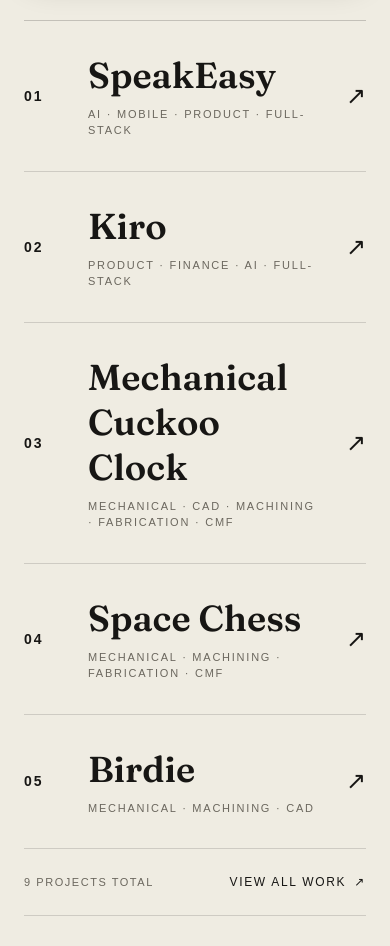
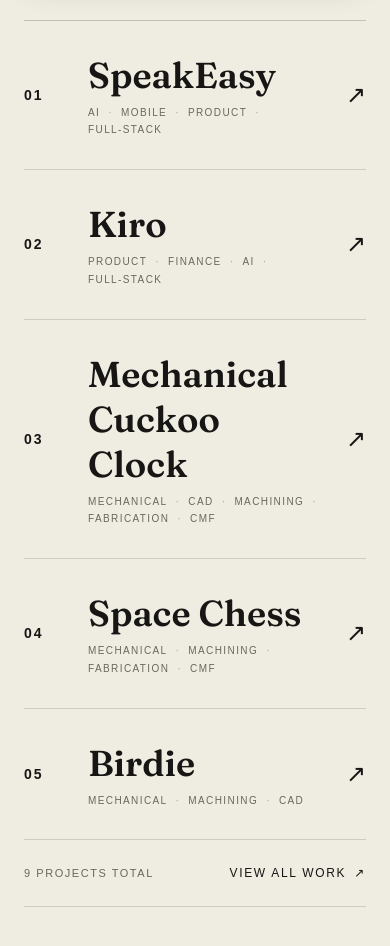
Before and after one commit to Shreyas-30/portfolio, a Next.js app: page / in a window 390 px wide. Shown: the part 851-1797 px from the top of the page. Built offline with nearby package versions, Linux system fonts and the light colour scheme; a web font is replaced by a local one.

Commit message:
Optimize social preview and mobile project tags

```diff
--- a/app/layout.tsx
+++ b/app/layout.tsx
@@ -24,7 +24,7 @@ export const metadata: Metadata = {
     type: "website",
     images: [
       {
-        url: "/og-image.png",
+        url: "/og-image.jpg",
         width: 1200,
         height: 630,
         alt: `${site.name} portfolio preview`,
@@ -35,7 +35,7 @@ export const metadata: Metadata = {
     card: "summary_large_image",
     title,
     description,
-    images: ["/og-image.png"],
+    images: ["/og-image.jpg"],
   },
 };
 
--- a/components/projects/ProjectIndex.tsx
+++ b/components/projects/ProjectIndex.tsx
@@ -35,6 +35,23 @@ function PreviewImage({ project }: { project: Project }) {
       className={fit}
       priority={false}
     />
+  );
+}
+
+function ProjectTags({ tags }: { tags: string[] }) {
+  return (
+    <span className="mt-2 flex flex-wrap items-center gap-x-2 gap-y-1 font-mono text-[10px] uppercase leading-snug tracking-[0.14em] text-pencil sm:text-xs sm:tracking-[0.16em]">
+      {tags.map((tag, index) => (
+        <span key={tag} className="inline-flex items-center gap-x-2">
+          <span>{tag}</span>
+          {index < tags.length - 1 && (
+            <span className="text-pencil/55" aria-hidden="true">
+              ·
+            </span>
+          )}
+        </span>
+      ))}
+    </span>
   );
 }
 
@@ -172,9 +189,7 @@ export function ProjectIndex({ projects }: { projects: Project[] }) {
                 >
                   {project.title}
                 </span>
-                <span className="mt-2 block font-mono text-[11px] uppercase tracking-[0.16em] text-pencil sm:text-xs">
-                  {project.tags.join(" · ")}
-                </span>
+                <ProjectTags tags={project.tags} />
               </span>
               <span
                 className={`justify-self-end font-mono text-2xl transition-all duration-[400ms] ease-[cubic-bezier(.22,1,.36,1)] ${
--- a/components/projects/ProjectRow.tsx
+++ b/components/projects/ProjectRow.tsx
@@ -20,6 +20,7 @@ export function ProjectRow({
   const linkProps = project.external
     ? { href: project.href, target: "_blank", rel: "noopener noreferrer" }
     : { href: project.href };
+  const mobileTags = project.tags.slice(0, 2);
 
   return (
     <article className="grid grid-cols-1 items-center gap-8 md:grid-cols-[380px_1fr] md:gap-16 md:min-h-[285px]">
@@ -43,7 +44,8 @@ export function ProjectRow({
           <p className="kicker">
             <span className="font-semibold text-accent">{num}</span>
             <span className="mx-2 text-pencil/50">·</span>
-            {project.tags.join(" · ")}
+            <span className="sm:hidden">{mobileTags.join(" · ")}</span>
+            <span className="hidden sm:inline">{project.tags.join(" · ")}</span>
           </p>
           {project.year && (
             <span className="shrink-0 font-mono text-[11px] tracking-wide text-pencil">
```
Also changed, not shown: public/og-image.jpg (added).
